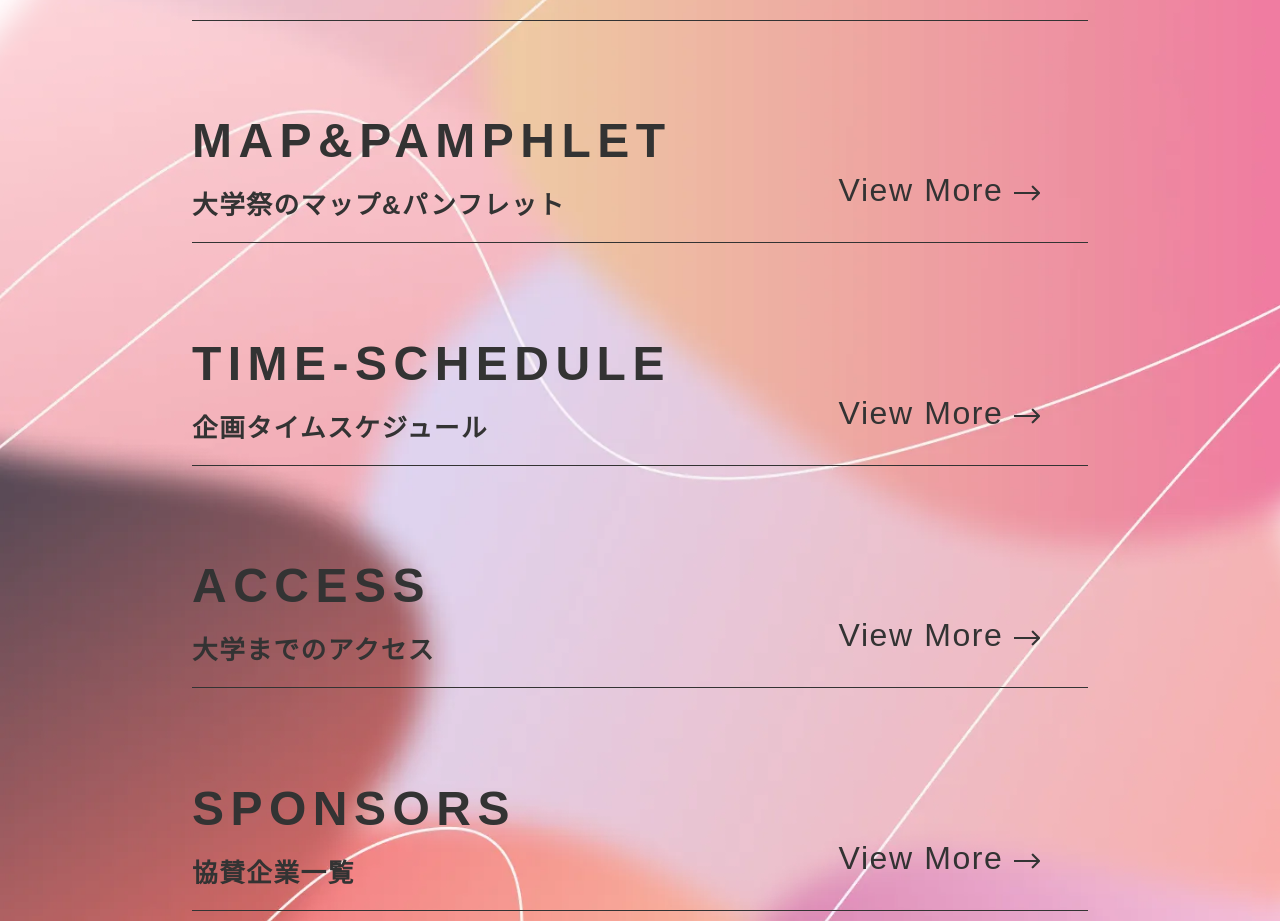
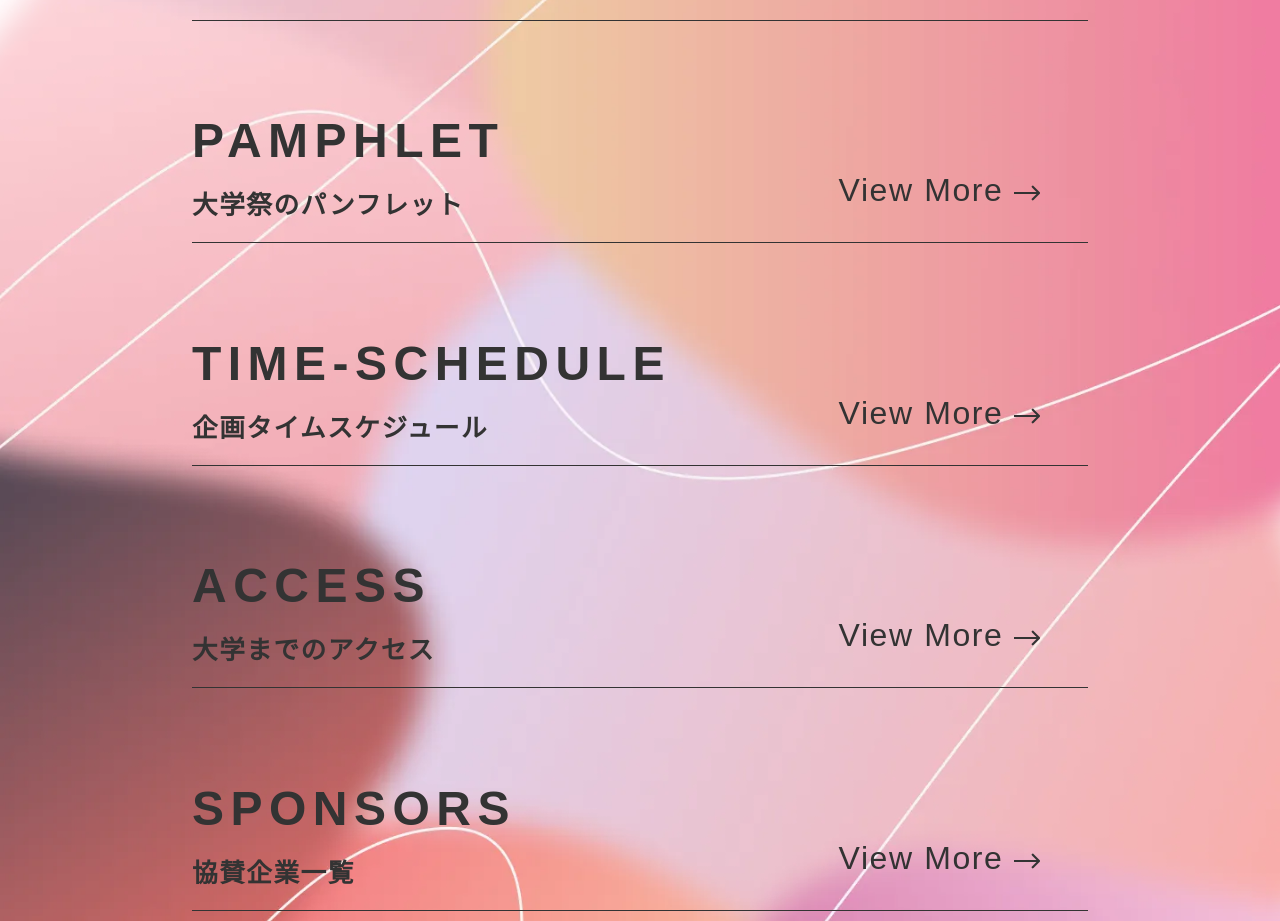
Before and after one commit to ynufes-tech/ynufes-seiryo24, a Nuxt app: page / in a window 1280 px wide. Shown: the part 1680-2601 px from the top of the page. Built offline with nearby package versions, Linux system fonts and the light colour scheme.

Commit message:
TOPページのリンク、iconのリンクを修正

```diff
--- a/components/header-page-icon.vue
+++ b/components/header-page-icon.vue
@@ -15,7 +15,7 @@
         <img src="~/assets/images/pageIcon/events.png" />
         <span class="hover-icon">events</span>
       </NuxtLink>
-      <NuxtLink class="page-icon" to="/preparation">
+      <NuxtLink class="page-icon" to="/pamphlet">
         <img src="~/assets/images/pageIcon/pamphlet.png" />
         <span class="hover-icon">pamphlet</span>
       </NuxtLink>
--- a/pages/index.vue
+++ b/pages/index.vue
@@ -43,9 +43,9 @@ useHead({
           :page-link="'/preparation'"
         />
         <TableOfContents
-          :title="'MAP&amp;PAMPHLET'"
-          :sub-title="'大学祭のマップ&amp;パンフレット'"
-          :page-link="'/preparation'"
+          :title="'PAMPHLET'"
+          :sub-title="'大学祭のパンフレット'"
+          :page-link="'/pamphlet'"
         />
         <TableOfContents
           :title="'TIME-SCHEDULE'"
```
